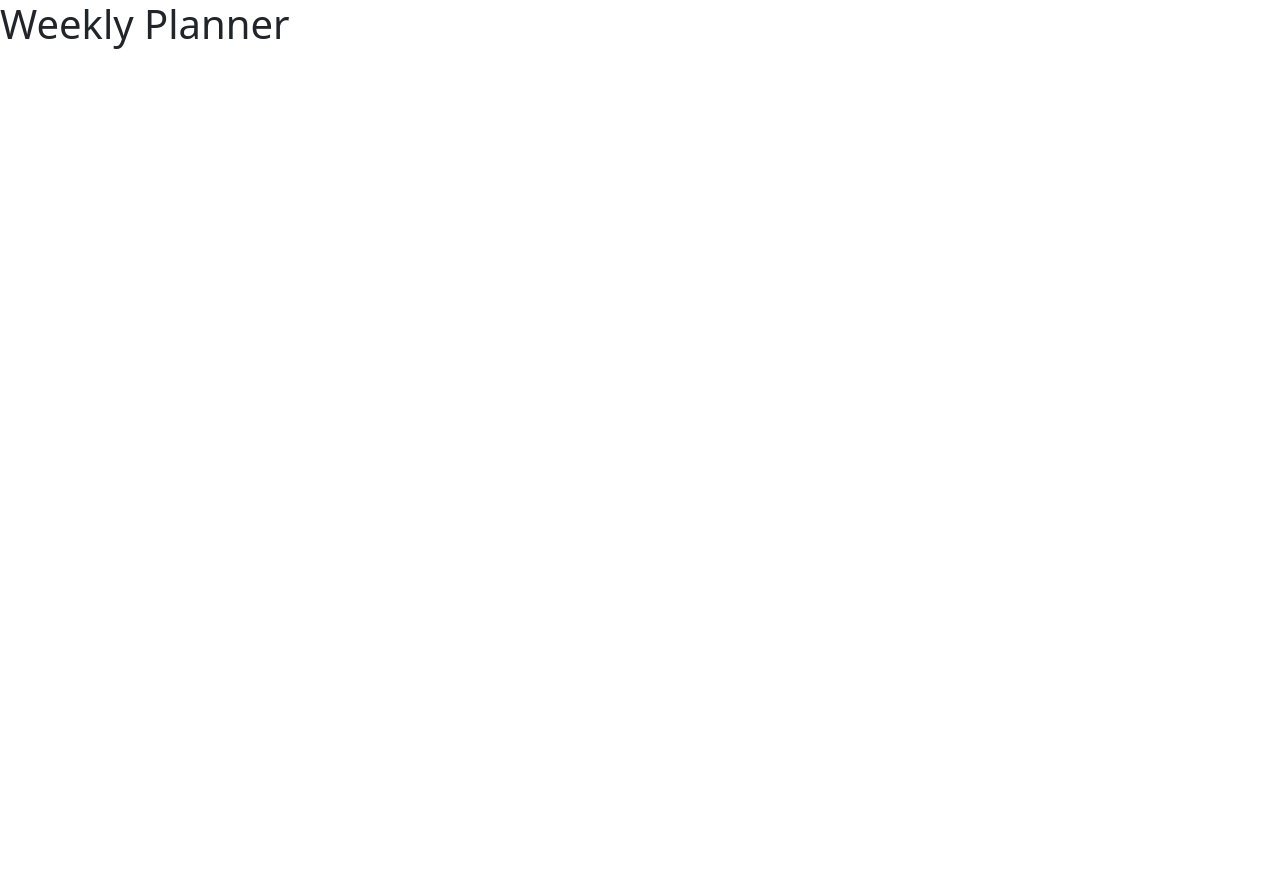
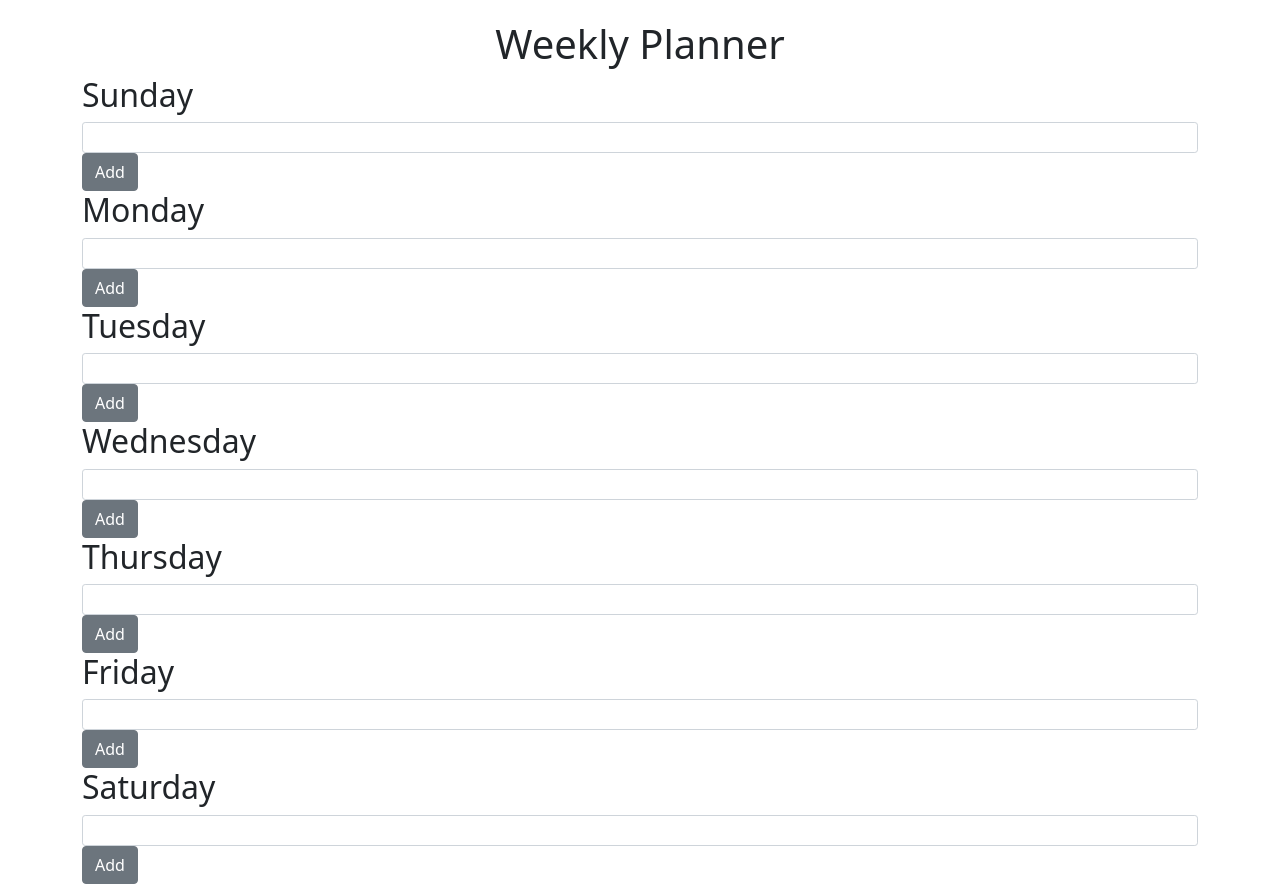
Before and after one commit to dwikbtn/simple-vanilaJs-project, a website: page projects/dailyPlaner/dailyPlanner.html in a window 1280 px wide. Before the commit the page ends 800 px from the top, so only its background shows below. Drawn offline with nearby package versions, Linux system fonts and the light colour scheme; files that its build step writes are made by us from their sources.

Commit message:
adding the days

```diff
--- a/projects/dailyPlaner/dailyPlanner.css
+++ b/projects/dailyPlaner/dailyPlanner.css
@@ -0,0 +1,4 @@
+.header {
+  text-align: center;
+  margin-top: 20px;
+}
--- a/projects/dailyPlaner/dailyPlanner.html
+++ b/projects/dailyPlaner/dailyPlanner.html
@@ -5,13 +5,56 @@
     <meta http-equiv="X-UA-Compatible" content="IE=edge">
     <meta name="viewport" content="width=device-width, initial-scale=1.0">
     <link href="https://cdn.jsdelivr.net/npm/bootstrap@5.0.0-beta2/dist/css/bootstrap.min.css" rel="stylesheet" integrity="sha384-BmbxuPwQa2lc/FVzBcNJ7UAyJxM6wuqIj61tLrc4wSX0szH/Ev+nYRRuWlolflfl" crossorigin="anonymous">
-    <link rel="stylesheet" href="./index.css">
+    <link rel="stylesheet" href="./dailyPlanner.css">
     <title>Daily Planner</title>
 </head>
 <body>
   <header> <h1 class="header">Weekly Planner</h1> </header>
   <main>
-
+    <div class="container planner">
+        <div class="sunday day">
+          <h2>Sunday</h2>
+          <input type="text"class='form-control form-control-sm add-planner placeholder="add new Plan"' >
+          <button type="button" class="btn btn-secondary">Add</button>
+          <div class="listPlan"></div>
+        </div>
+        <div class="Monday day">
+          <h2>Monday</h2>
+          <input type="text"class='form-control form-control-sm add-planner placeholder="add new Plan"' >
+          <button type="button" class="btn btn-secondary">Add</button>
+          <div class="listPlan"></div>
+        </div>
+        <div class="Tuesday day">
+          <h2>Tuesday</h2>
+          <input type="text"class='form-control form-control-sm add-planner placeholder="add new Plan"' >
+          <button type="button" class="btn btn-secondary">Add</button>
+          <div class="listPlan"></div>
+        </div>
+        <div class="wednesday day">
+          <h2>Wednesday</h2>
+          <input type="text"class='form-control form-control-sm add-planner placeholder="add new Plan"' >
+          <button type="button" class="btn btn-secondary">Add</button>
+          <div class="listPlan"></div>
+        </div>
+        <div class="Thursday day">
+          <h2>Thursday</h2>
+          <input type="text"class='form-control form-control-sm add-planner placeholder="add new Plan"' >
+          <button type="button" class="btn btn-secondary">Add</button>
+          <div class="listPlan"></div>
+        </div>
+        <div class="Friday day">
+          <h2>Friday</h2>
+          <input type="text"class='form-control form-control-sm add-planner placeholder="add new Plan"' >
+          <button type="button" class="btn btn-secondary">Add</button>
+          <div class="listPlan"></div>
+        </div>
+        <div class="saturday day">
+          <h2>Saturday</h2>
+          <input type="text"class='form-control form-control-sm add-planner placeholder="add new Plan"' >
+          <button type="button" class="btn btn-secondary">Add</button>
+          <div class="listPlan"></div>
+        </div>
+    </div>
   </main>
 <script src="https://cdn.jsdelivr.net/npm/bootstrap@5.0.0-beta2/dist/js/bootstrap.bundle.min.js" integrity="sha384-b5kHyXgcpbZJO/tY9Ul7kGkf1S0CWuKcCD38l8YkeH8z8QjE0GmW1gYU5S9FOnJ0" crossorigin="anonymous"></script>
 </body>
```
Also changed, not shown: index.html (+1 -1 lines).
